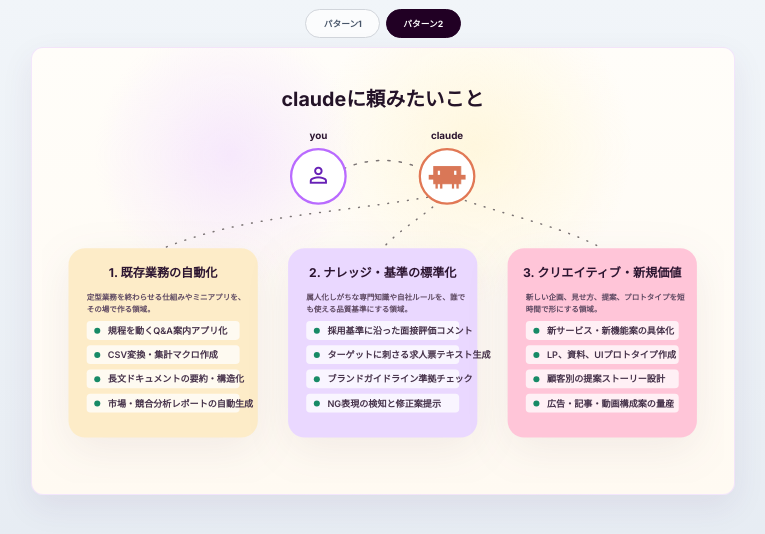
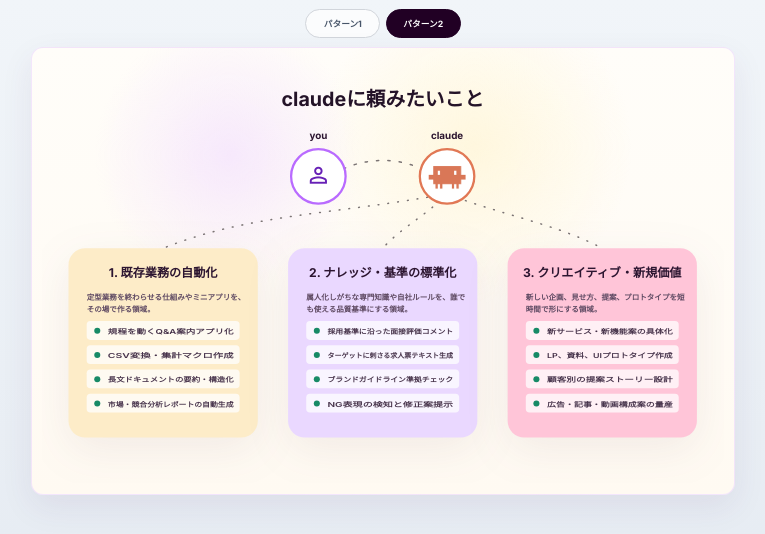
Before and after one commit to mar-cat11/tsx_example, a React (Vite) app: page / in a window 1280 px wide. Both pictures are taken after a click on the button "パターン2". Shown: the top 534 px of the page, without its empty margins (257-1022 px from the left). Built offline with nearby package versions, Linux system fonts and the light colour scheme.

Commit message:
Fit SVG task labels

```diff
--- a/src/App.css
+++ b/src/App.css
@@ -369,7 +369,7 @@
 
 .role-text {
   fill: #46324a;
-  font-size: 12px;
+  font-size: 9px;
   font-weight: 600;
 }
 
--- a/src/App.tsx
+++ b/src/App.tsx
@@ -173,7 +173,7 @@
                   <g key={item}>
                     <rect className="role-row" x={group.x + 24} y={y - 18} width="202" height="25" rx="5" />
                     <circle className="status-dot" cx={group.x + 38} cy={y - 5} r="4" />
-                    <text className="role-text" x={group.x + 52} y={y - 1}>{item}</text>
+                    <text className="role-text" x={group.x + 52} y={y - 1} textLength="166" lengthAdjust="spacingAndGlyphs">{item}</text>
                   </g>
                 );
               })}
```
Also changed, not shown: 4 other files (tests, documents, lock files or other folders).
